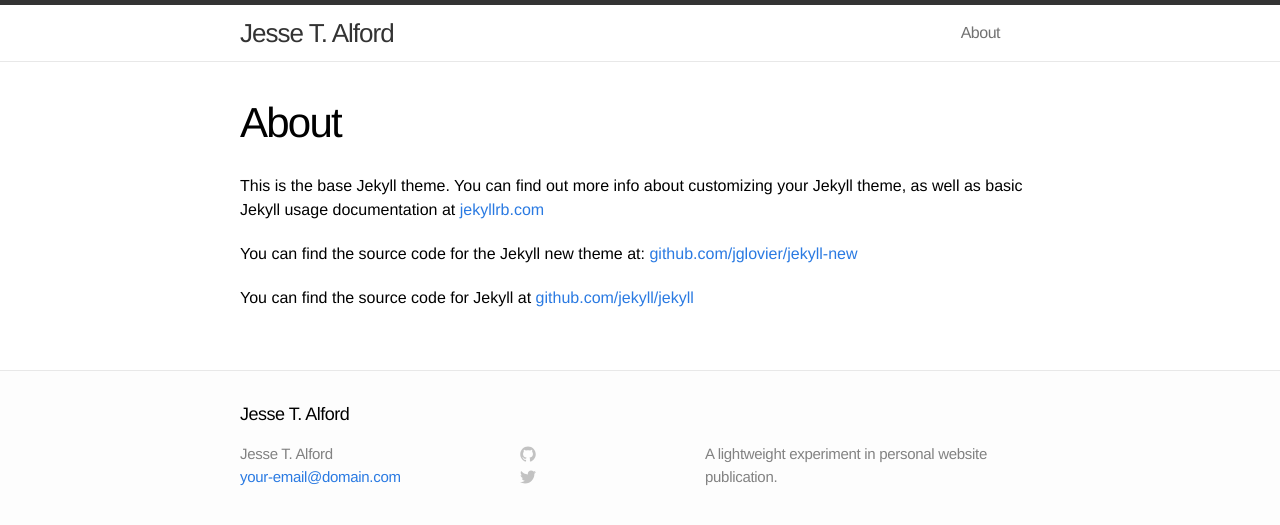
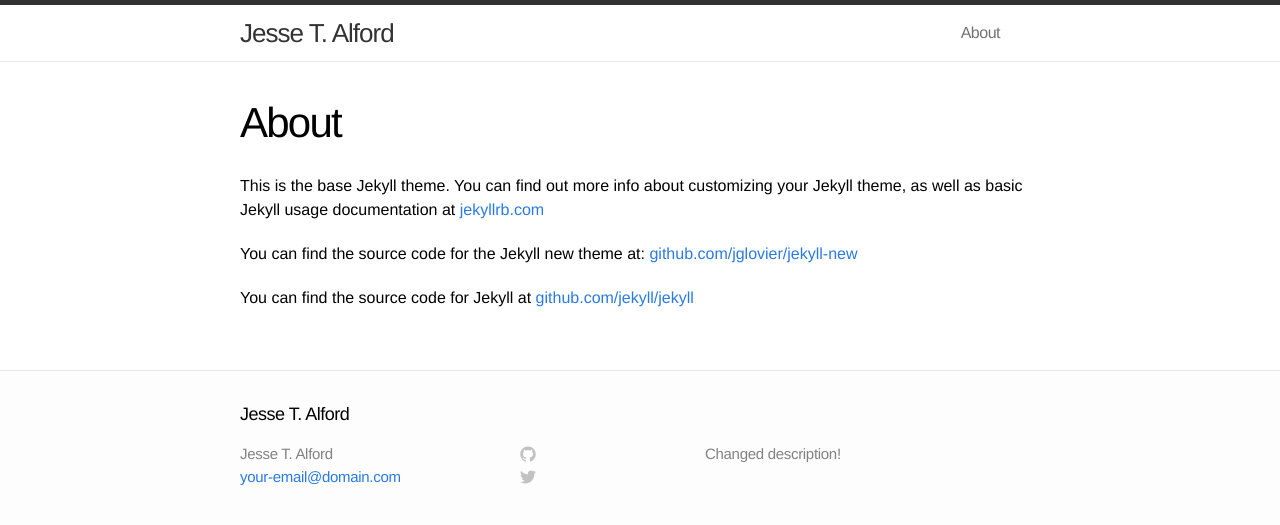
Before and after one commit to JesseTAlford/jessetalford, a Jekyll site: the page built from about.md, in a window 1280 px wide. Shown: the top 525 px of the page. Built offline with Jekyll 4.4.1, drawn with Linux system fonts in a browser that asks for light colours.

Commit message:
change config

```diff
--- a/_config.yml
+++ b/_config.yml
@@ -1,7 +1,7 @@
 # Site settings
 title: Jesse T. Alford
 email: your-email@domain.com
-description: "A lightweight experiment in personal website publication."
+description: "Changed description!"
 baseurl: ""
 url: "http://yourdomain.com"
 
```
